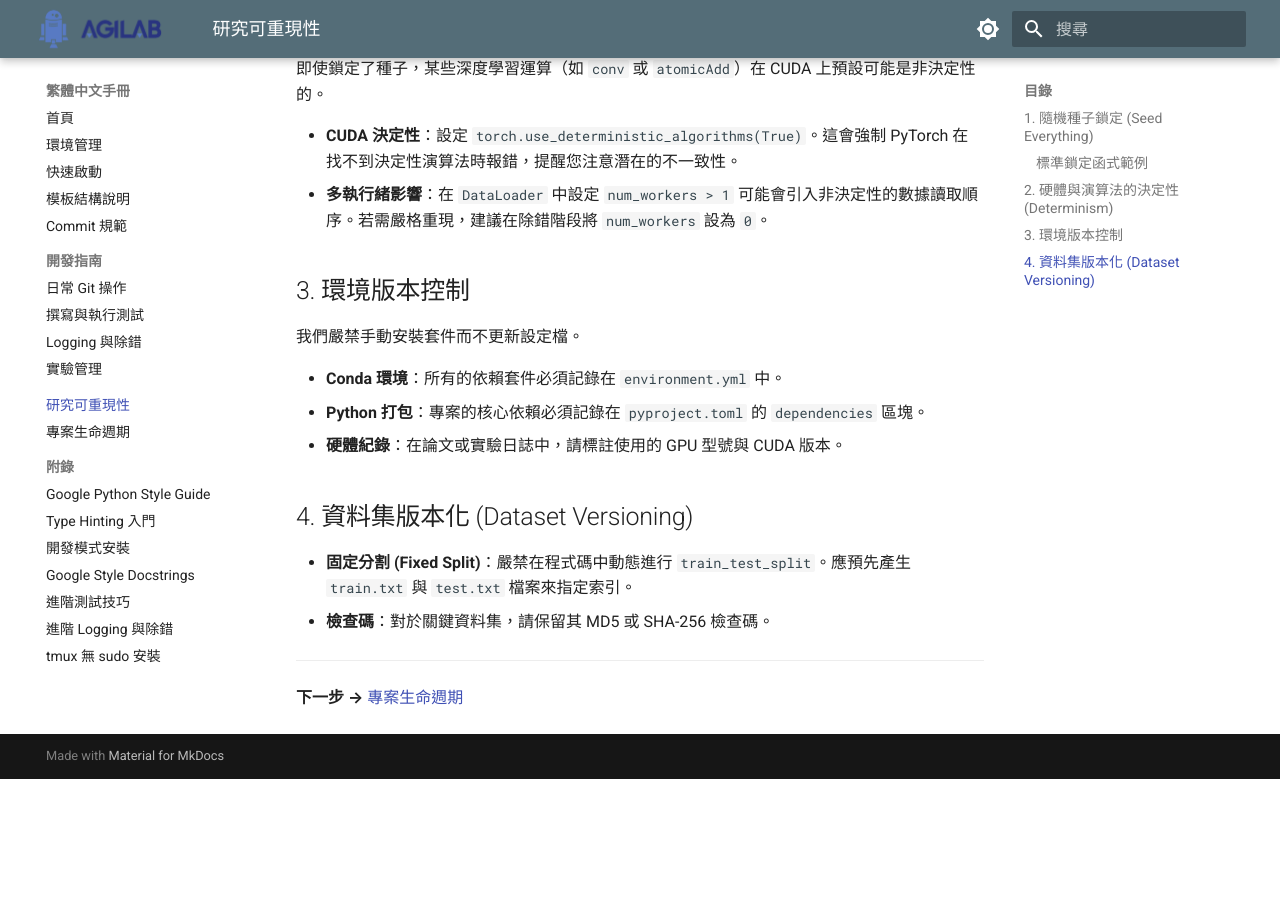
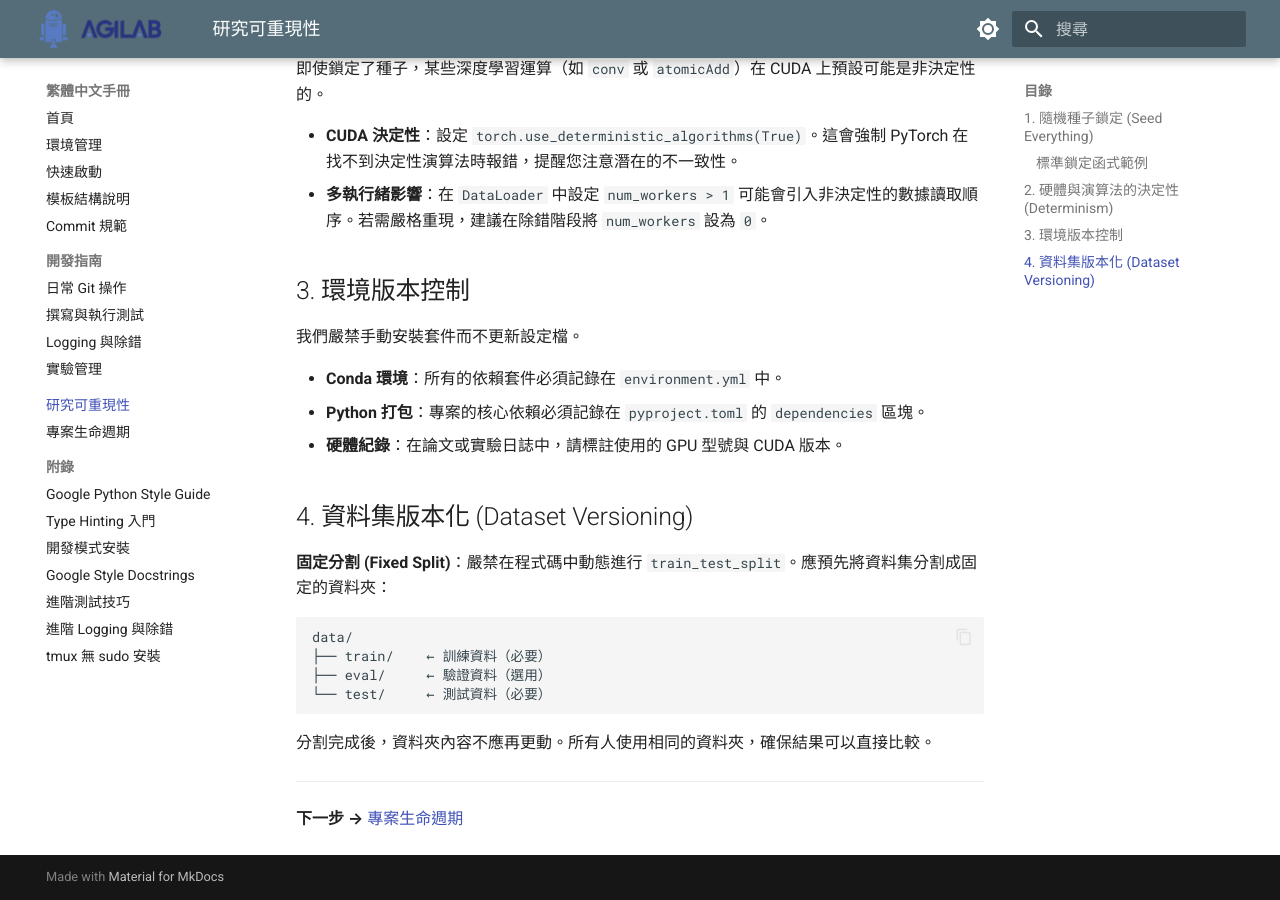
Before and after one commit to AGILAB-NTNU/AGILAB_Software_Lab_Guide, an MkDocs documentation site: the page built from docs/zh/reproducibility.md, in a window 1280 px wide and 900 px high, scrolled down 1105 px. Built offline with MkDocs 1.6.1 and Material for MkDocs 9.7.7, drawn with Linux system fonts in a browser that asks for light colours; before the commit the page ends 1884 px from its top, so only the background shows below that.

Commit message:
docs: Simplify dataset versioning - use folders instead of index files, remove checksum

````diff
--- a/docs/zh/reproducibility.md
+++ b/docs/zh/reproducibility.md
@@ -53,8 +53,16 @@ def seed_everything(seed: int = 42) -> None:
 
 ## 4. 資料集版本化 (Dataset Versioning)
 
-*   **固定分割 (Fixed Split)**：嚴禁在程式碼中動態進行 `train_test_split`。應預先產生 `train.txt` 與 `test.txt` 檔案來指定索引。
-*   **檢查碼**：對於關鍵資料集，請保留其 MD5 或 SHA-256 檢查碼。
+**固定分割 (Fixed Split)**：嚴禁在程式碼中動態進行 `train_test_split`。應預先將資料集分割成固定的資料夾：
+
+```
+data/
+├── train/    ← 訓練資料（必要）
+├── eval/     ← 驗證資料（選用）
+└── test/     ← 測試資料（必要）
+```
+
+分割完成後，資料夾內容不應再更動。所有人使用相同的資料夾，確保結果可以直接比較。
 
 ---
 
````
